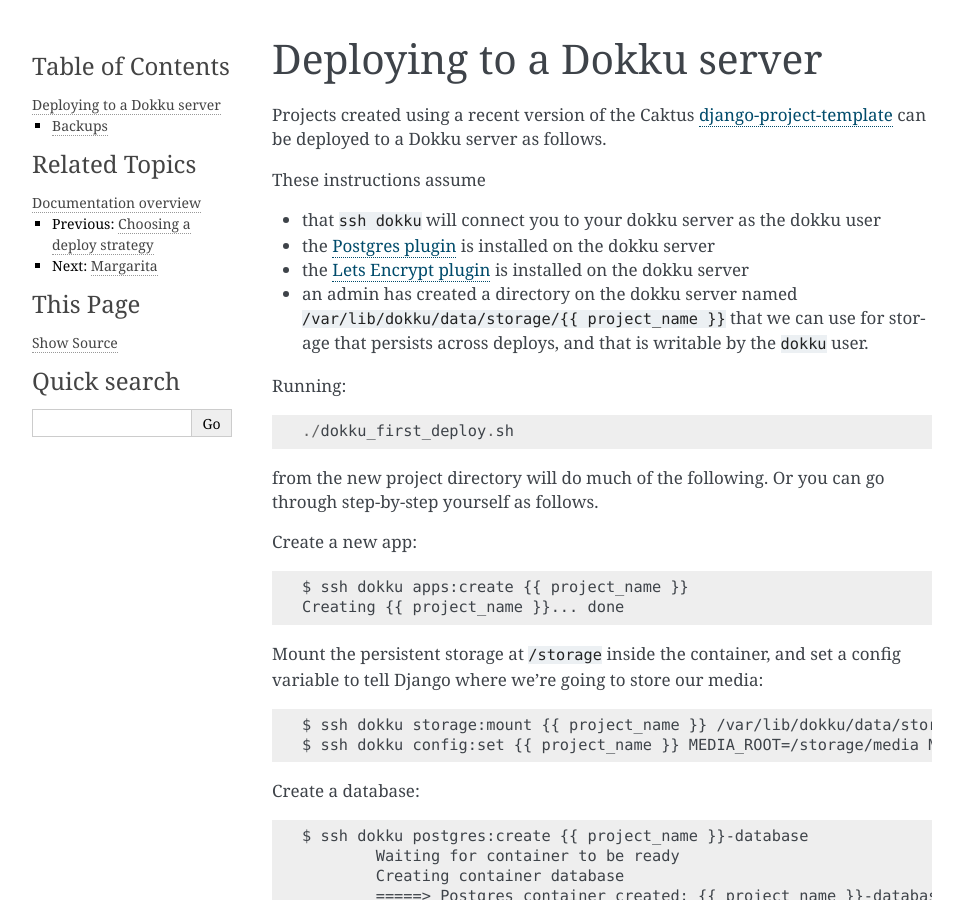
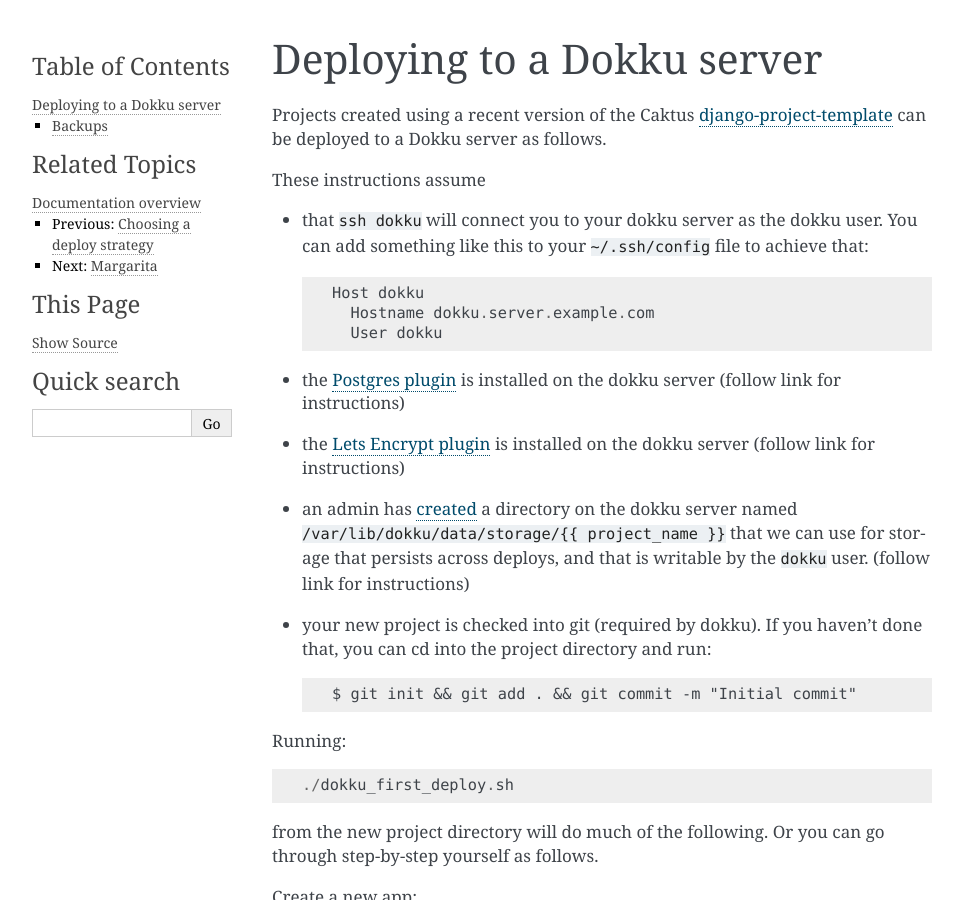
Before and after one commit to caktus/guidebook, a Sphinx documentation site: the page built from source/dokku.rst, in a window 1280 px wide and 900 px high. Shown: the whole window, without its empty margins (148-1111 px from the left). Built offline with Sphinx 7.4.7, drawn with Linux system fonts in a browser that asks for light colours.

Commit message:
Review feedback
* Add "is a git repo" to the assumptions
* Be more explicit and give some examples about how to
  achieve the assumed state

```diff
--- a/source/dokku.rst
+++ b/source/dokku.rst
@@ -7,15 +7,28 @@
 
 These instructions assume
 
-* that ``ssh dokku`` will connect you to your dokku server as the dokku user
+* that ``ssh dokku`` will connect you to your dokku server as the dokku user.
+  You can add something like this to your ``~/.ssh/config`` file to
+  achieve that::
+
+    Host dokku
+      Hostname dokku.server.example.com
+      User dokku
+
 * the `Postgres plugin <https://github.com/dokku/dokku-postgres>`_
-  is installed on the dokku server
+  is installed on the dokku server (follow link for instructions)
 * the `Lets Encrypt plugin <https://github.com/dokku/dokku-letsencrypt>`_
-  is installed on the dokku server
-* an admin has created a directory on the dokku server named
+  is installed on the dokku server  (follow link for instructions)
+* an admin has
+  `created <http://dokku.viewdocs.io/dokku~v0.11.2/advanced-usage/persistent-storage/>`_
+  a directory on the dokku server named
   ``/var/lib/dokku/data/storage/{{ project_name }}`` that we can use for
   storage that persists across deploys, and that is writable by the
-  ``dokku`` user.
+  ``dokku`` user.  (follow link for instructions)
+* your new project is checked into git (required by dokku). If you
+  haven't done that, you can cd into the project directory and run::
+
+    $ git init && git add . && git commit -m "Initial commit"
 
 Running::
 
```
